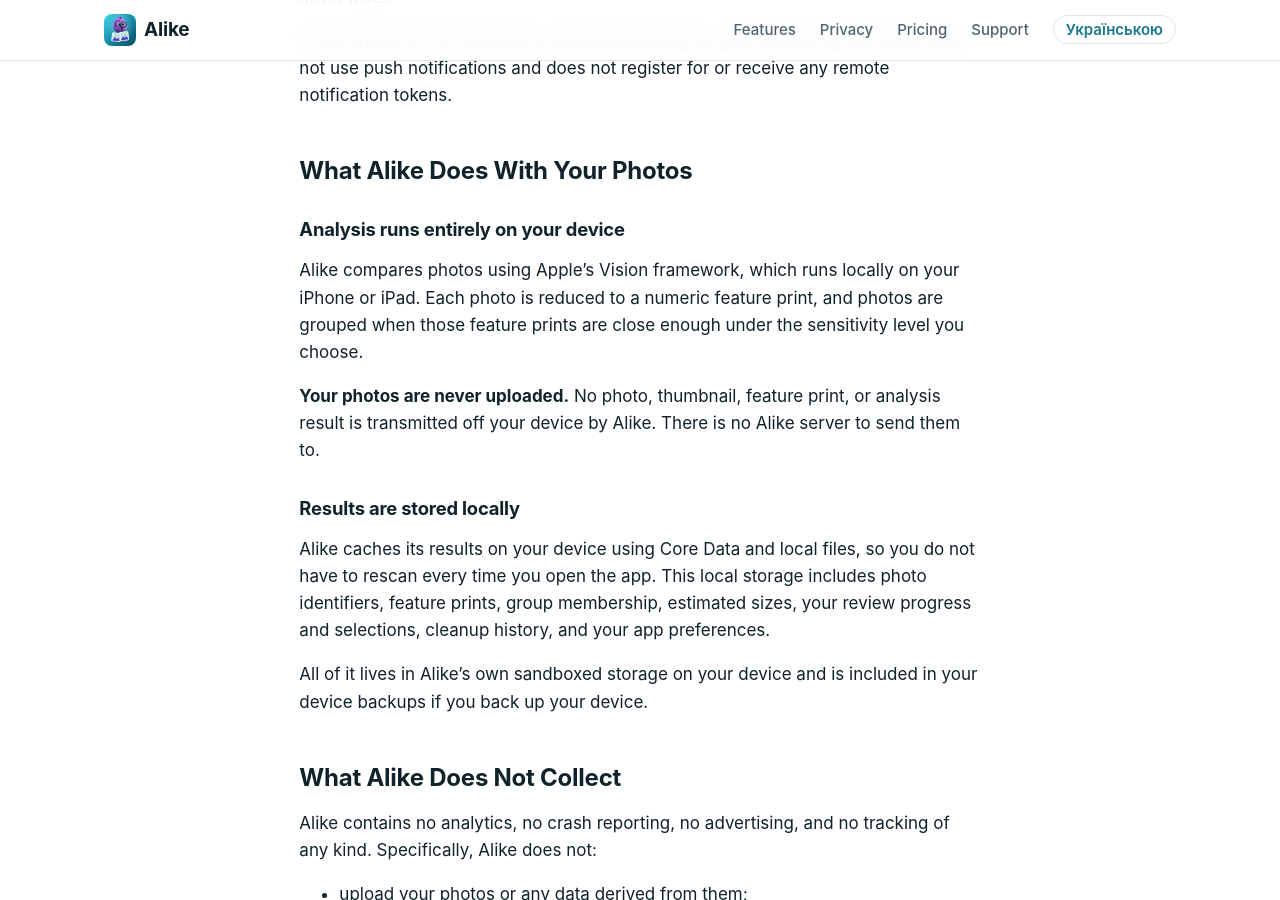
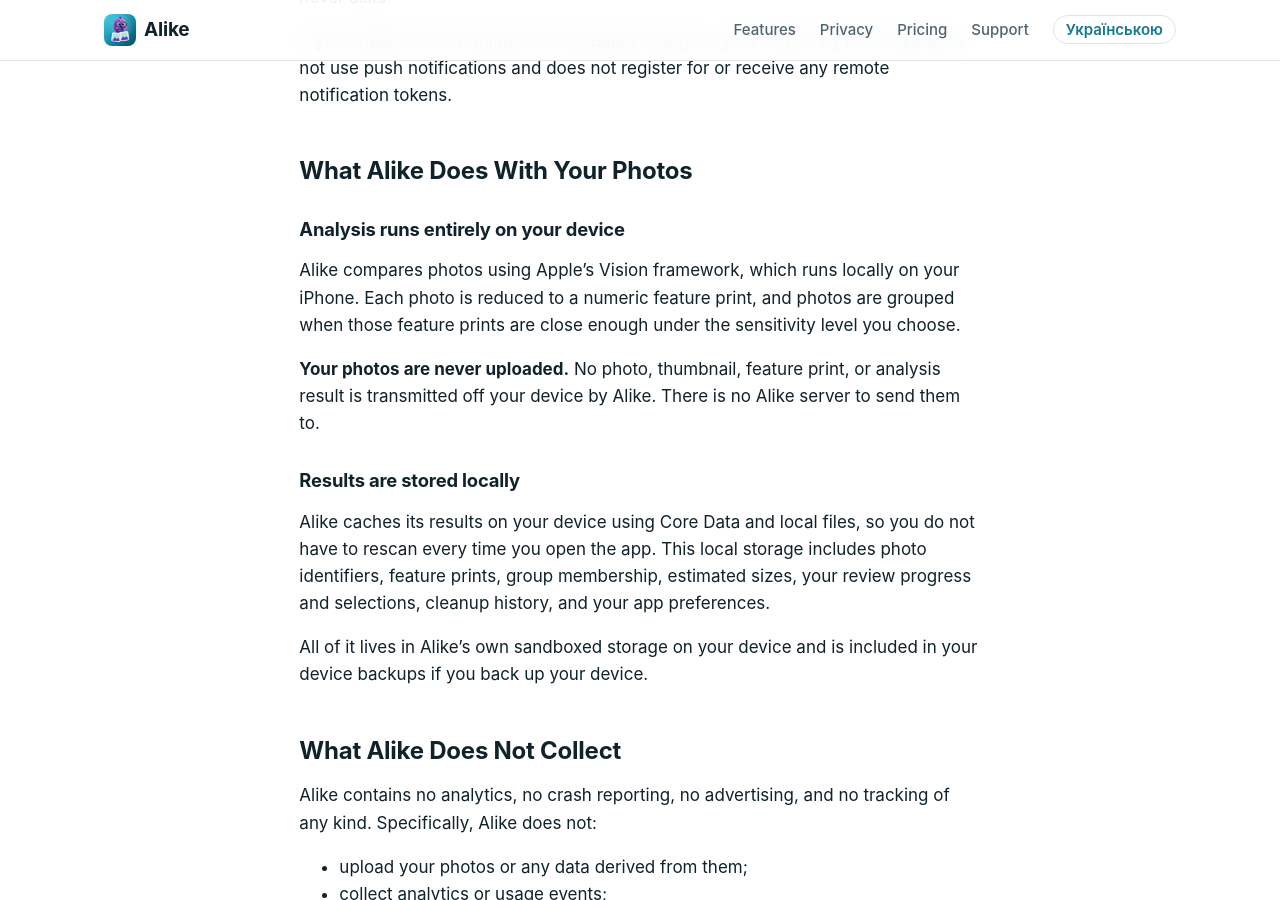
Before and after one commit to solokha-o/Alike, a Jekyll site: the page built from site/privacy.md, in a window 1280 px wide and 900 px high, scrolled down 1176 px. Built offline with Jekyll 4.4.1, drawn with Linux system fonts in a browser that asks for light colours.

Commit message:
📱 Project: make Alike iPhone-only — TARGETED_DEVICE_FAMILY = 1 and no iPad orientations in Alike.xcodeproj, with README, App Store description, landing page, privacy/support and the in-app columns guide string updated to drop iPad claims
Co-Authored-By: Claude Opus 5 <noreply@anthropic.com>

```diff
--- a/site/_data/en.yml
+++ b/site/_data/en.yml
@@ -22,7 +22,7 @@ nav:
   skip: Skip to content
 
 hero:
-  eyebrow: iPhone and iPad
+  eyebrow: iPhone
   headline: "Your camera roll, minus the near-duplicates."
   subhead: "Alike groups the photos that look alike, picks the best shot in each group, and helps you clear the rest — without a single photo leaving your device."
   badge: Coming to the App Store
@@ -62,8 +62,8 @@ features:
       body: "New, In review, Reviewed, and Needs review after a rescan. You always know where you stopped."
     - title: Progress and savings
       body: "Reviewed, Remaining, Selected, and Estimated Savings, plus a cleanup history grouped by month."
-    - title: Built for iPad too
-      body: "An adaptive grid that switches between a roomy single column and a denser layout, remembered separately per device."
+    - title: A layout that fits you
+      body: "An adaptive grid that switches between a roomy single column and a denser layout, remembered between launches."
     - title: Two languages, Dark Mode
       body: "Full English and Ukrainian throughout, and complete Dark Mode support."
 
--- a/site/_data/uk.yml
+++ b/site/_data/uk.yml
@@ -22,7 +22,7 @@ nav:
   skip: Перейти до вмісту
 
 hero:
-  eyebrow: iPhone та iPad
+  eyebrow: iPhone
   headline: "Ваша медіатека — без майже однакових знімків."
   subhead: "Alike групує фотографії, які виглядають схоже, обирає найкращий знімок у кожній групі й допомагає прибрати решту — і жодне фото не залишає ваш пристрій."
   badge: Незабаром в App Store
@@ -62,8 +62,8 @@ features:
       body: "«Нове», «У перегляді», «Переглянуто» та «Потребує перегляду» після повторного сканування. Ви завжди знаєте, де зупинилися."
     - title: Прогрес і економія місця
       body: "«Переглянуто», «Залишилось», «Обрано» та «Орієнтовна економія», а також історія прибирання за місяцями."
-    - title: Створено і для iPad
-      body: "Адаптивна сітка перемикається між просторим одним стовпцем і щільнішим макетом, і запамʼятовується окремо для кожного пристрою."
+    - title: Макет під ваш стиль
+      body: "Адаптивна сітка перемикається між просторим одним стовпцем і щільнішим макетом, і запамʼятовується між запусками."
     - title: Дві мови, темна тема
       body: "Повна підтримка англійської та української, а також повноцінна темна тема."
 
--- a/site/privacy.md
+++ b/site/privacy.md
@@ -41,7 +41,7 @@ If you enable it, the reminder is scheduled locally on your device by iOS. Alike
 
 ### Analysis runs entirely on your device
 
-Alike compares photos using Apple's Vision framework, which runs locally on your iPhone or iPad. Each photo is reduced to a numeric feature print, and photos are grouped when those feature prints are close enough under the sensitivity level you choose.
+Alike compares photos using Apple's Vision framework, which runs locally on your iPhone. Each photo is reduced to a numeric feature print, and photos are grouped when those feature prints are close enough under the sensitivity level you choose.
 
 **Your photos are never uploaded.** No photo, thumbnail, feature print, or analysis result is transmitted off your device by Alike. There is no Alike server to send them to.
 
```
Also changed, not shown: site/support.md (+1 -1 lines), site/uk/privacy.md (+1 -1 lines), site/uk/support.md (+1 -1 lines), tools/prepare_app_store_upload_bundle.py (+6 -6 lines), README.md, 2 other files.
